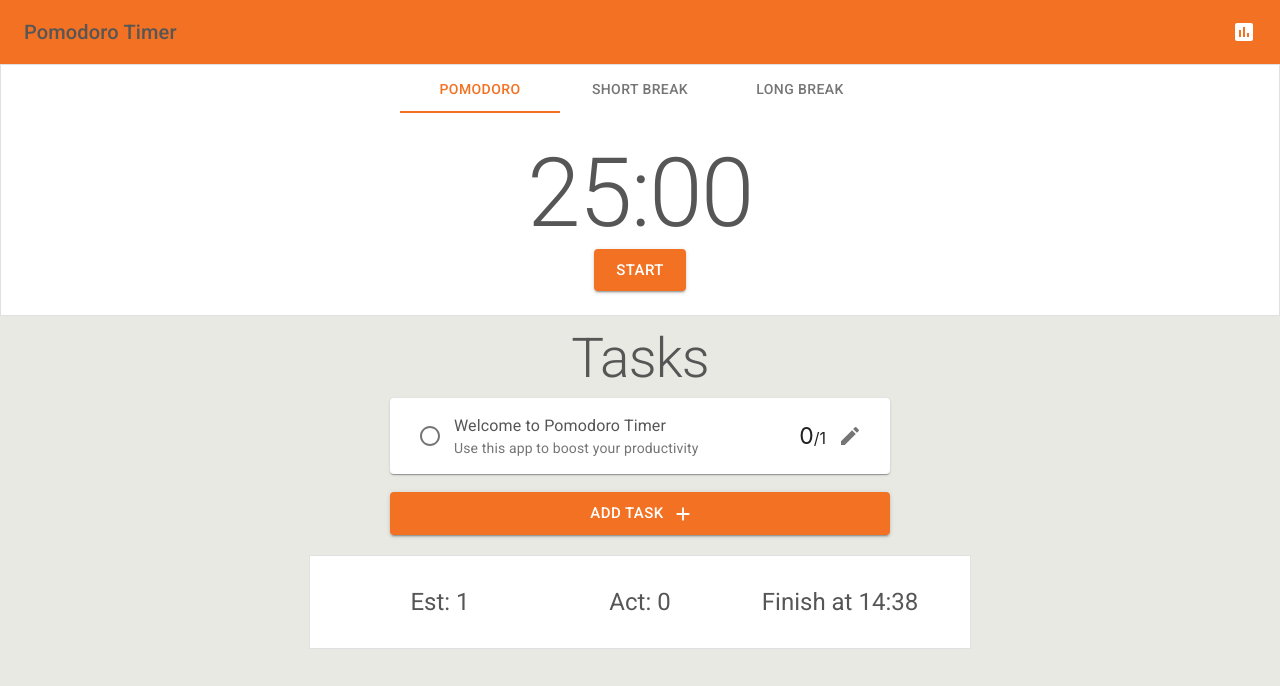
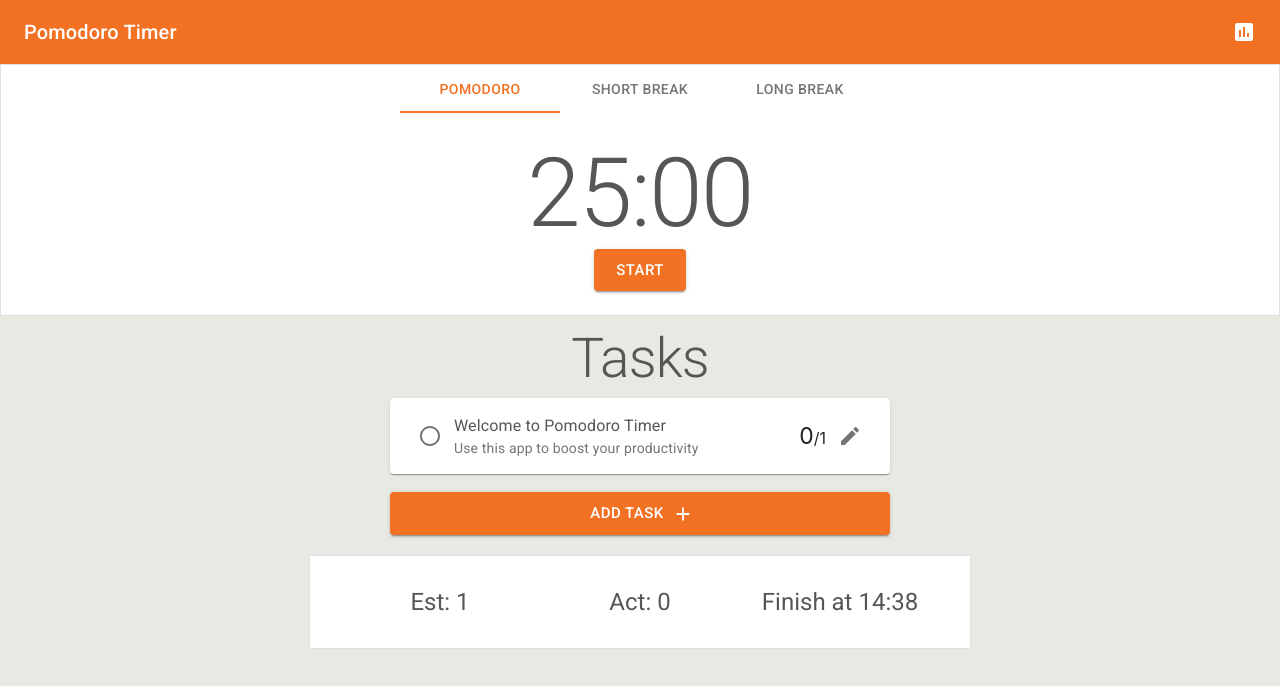
Before and after one commit to TebzaTheMan/PomTasks, a React (Create React App) app: page / in a window 1280 px wide. Shown: the top 686 px of the page. Built offline with nearby package versions, Linux system fonts and the light colour scheme.

Commit message:
style : change name of app color to white

```diff
--- a/src/components/header.js
+++ b/src/components/header.js
@@ -21,7 +21,7 @@ export default function Header() {
     <div className={classes.root}>
       <AppBar position="static">
         <Toolbar>
-          <Typography variant="h6" className={classes.title}>
+          <Typography variant="h6" className={classes.title} color="inherit">
             Pomodoro Timer
           </Typography>
           <Report />
```
